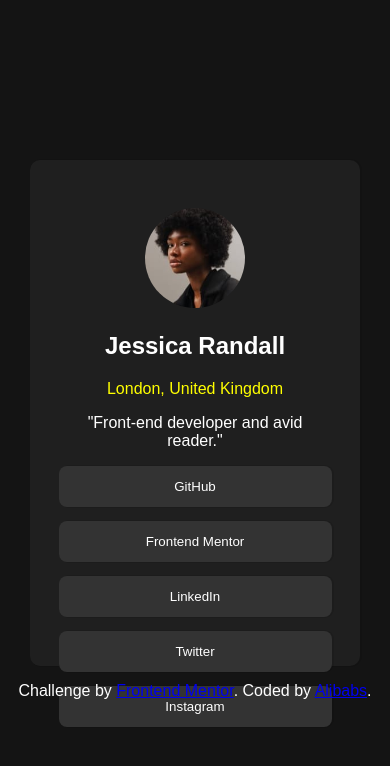
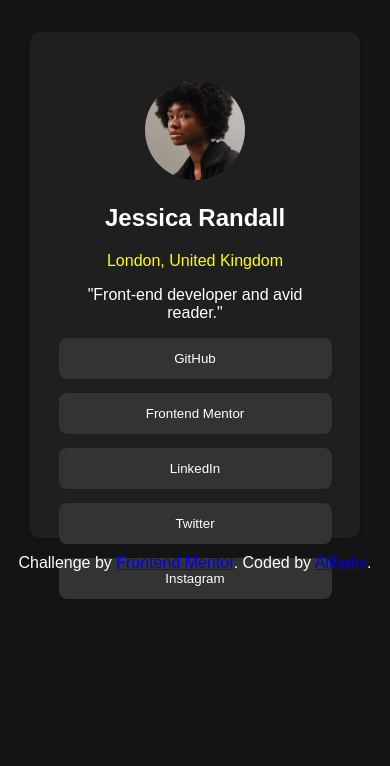
Before and after one commit to abmanaf/Social-links-profile, a React (Vite) app: page / in a window 390 px wide. Shown: the top 766 px of the page. Built offline with nearby package versions, Linux system fonts and the light colour scheme.

Commit message:
minor changes

```diff
--- a/src/App.css
+++ b/src/App.css
@@ -46,7 +46,7 @@ body {
   .main-container {
     width: 70%;
     height: 60vh;
-    margin-top: 10em;
+    margin-top: 2em;
     padding: 0 1.8em;
   }
   .button button {
```
